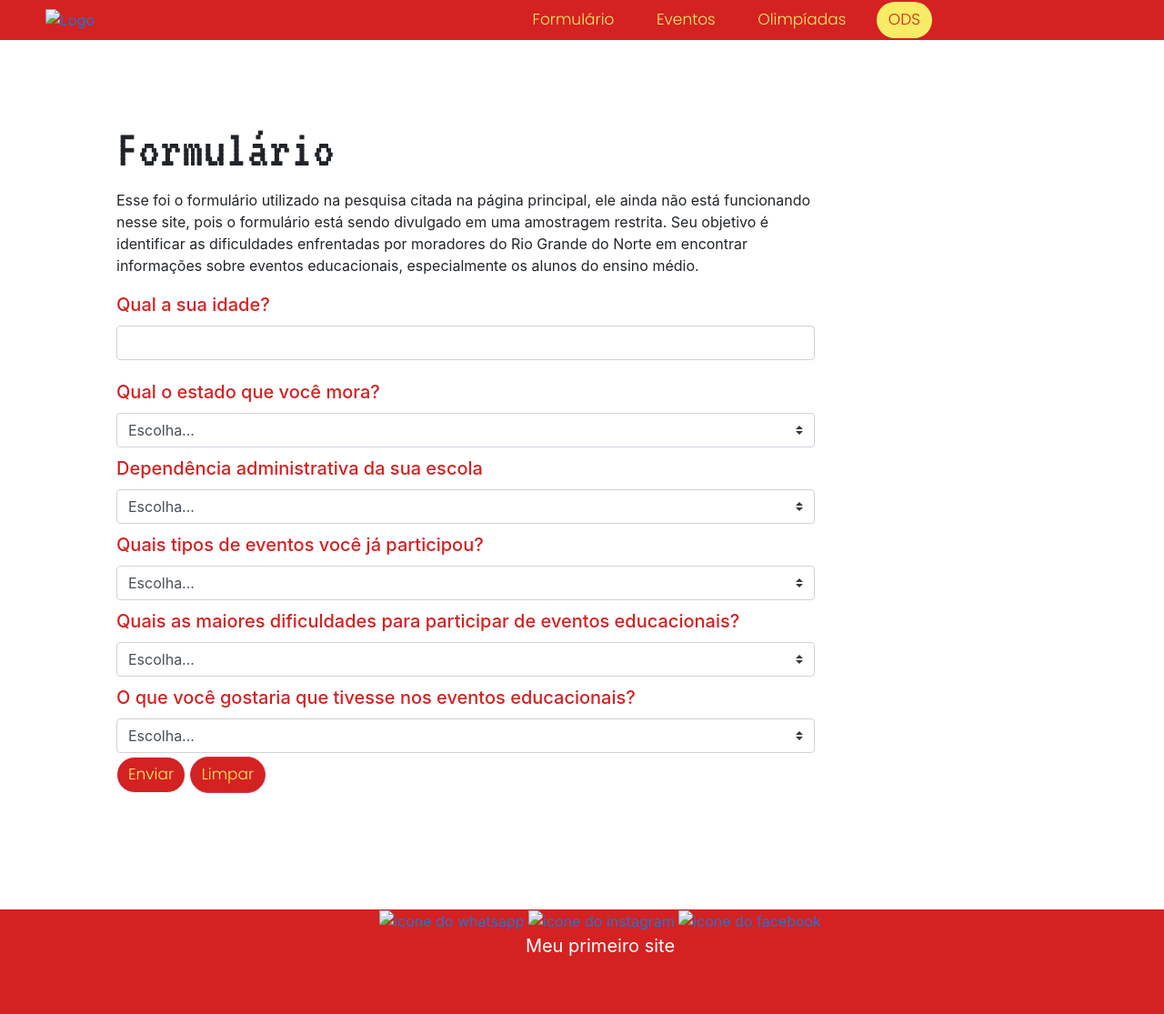
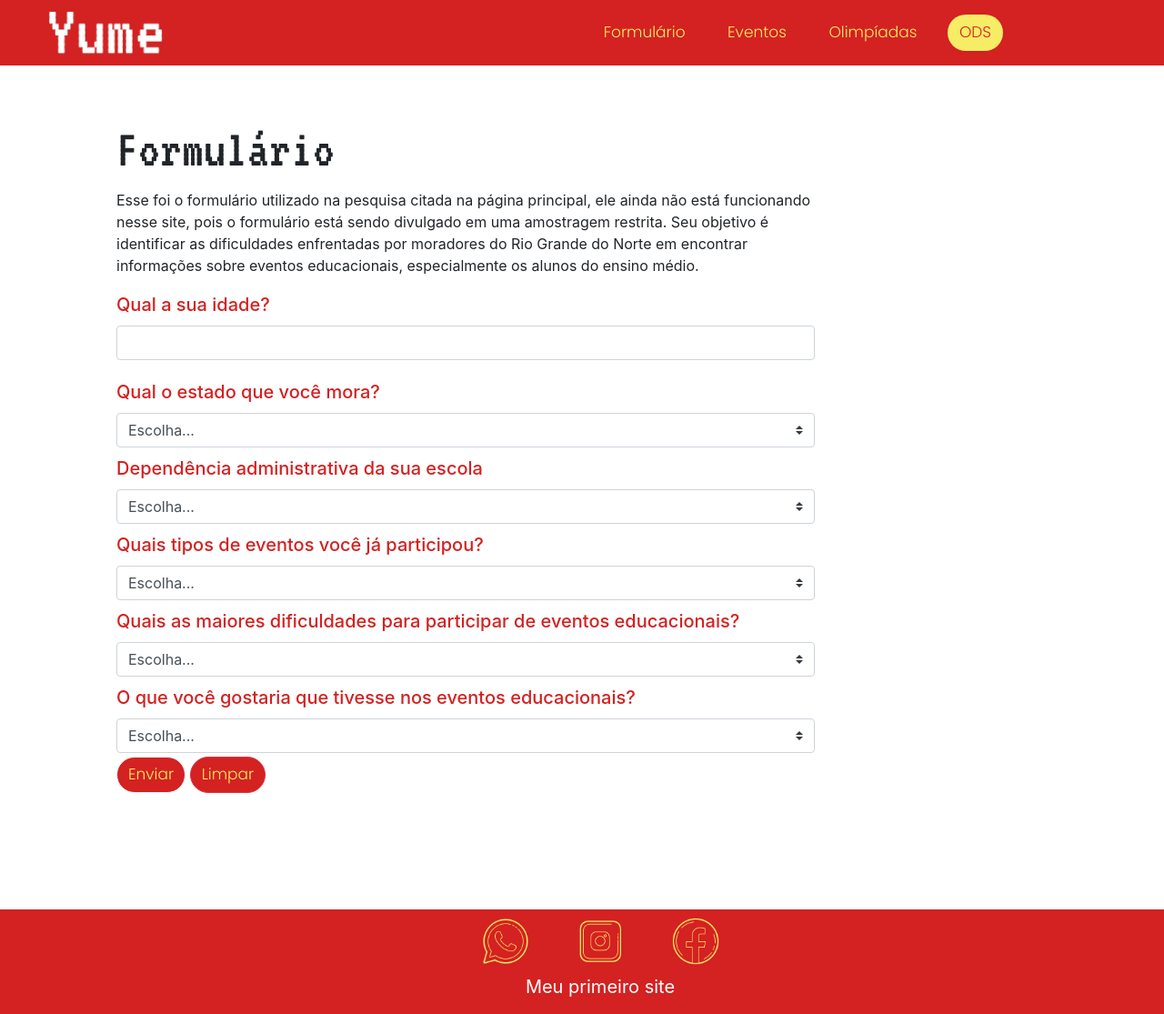
Before and after one commit to Yume-divulgacao/Yume-divulgacao.github.io, a plain HTML site: page form.html in a window 1280 px wide. Shown: the whole page at 91% size. Drawn offline with nearby package versions, Linux system fonts and the light colour scheme.

Commit message:
Update form.html

```diff
--- a/form.html
+++ b/form.html
@@ -15,7 +15,7 @@
 <body>
     <!--NavBar-->
     <nav>
-        <a href="index.html"><img class="nav_logo" src="../Yume/Imagens/logo.jpg" alt = "Logo"></a>
+        <a href="index.html"><img class="nav_logo" src="Imagens/logo.jpg" alt = "Logo"></a>
         <ul>
             <li><a href="form.html"><button id="btn" class="btn">Formulário</button></a></li>
             <li><a href="eventos.html"><button id="btn" class="btn">Eventos</button></a></li>
@@ -116,13 +116,13 @@
     <footer id="footer">
         <ul>
             <li>
-                <a href="https://chat.whatsapp.com/GqCYNAES6rNIy9Y9oe5QQp"><img src="../Yume/Imagens/whatsapp.png" alt = "icone do whatsapp"></a>
+                <a href="https://chat.whatsapp.com/GqCYNAES6rNIy9Y9oe5QQp"><img src="Imagens/whatsapp.png" alt = "icone do whatsapp"></a>
             </li>
             <li>
-                <a href="https://www.instagram.com/yume_edu/"><img src="../Yume/Imagens/instagram.png" alt = "icone do instagram"></a>
+                <a href="https://www.instagram.com/yume_edu/"><img src="Imagens/instagram.png" alt = "icone do instagram"></a>
             </li>
             <li>
-                <a href="https://www.facebook.com/yumedivulgacao42"><img  src="../Yume/Imagens/facebook.png" alt = "icone do facebook"></a>
+                <a href="https://www.facebook.com/yumedivulgacao42"><img  src="Imagens/facebook.png" alt = "icone do facebook"></a>
             </li>
             <p>Meu primeiro site</p>
         </ul>
```
